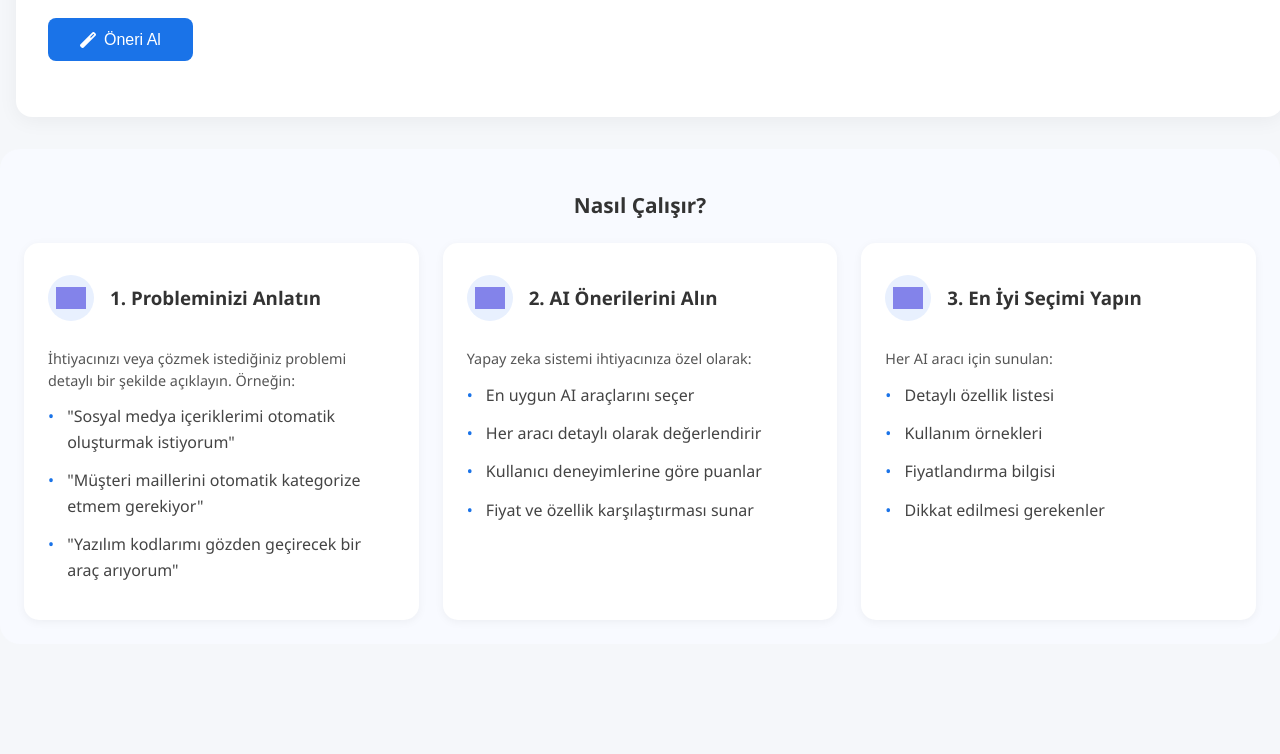
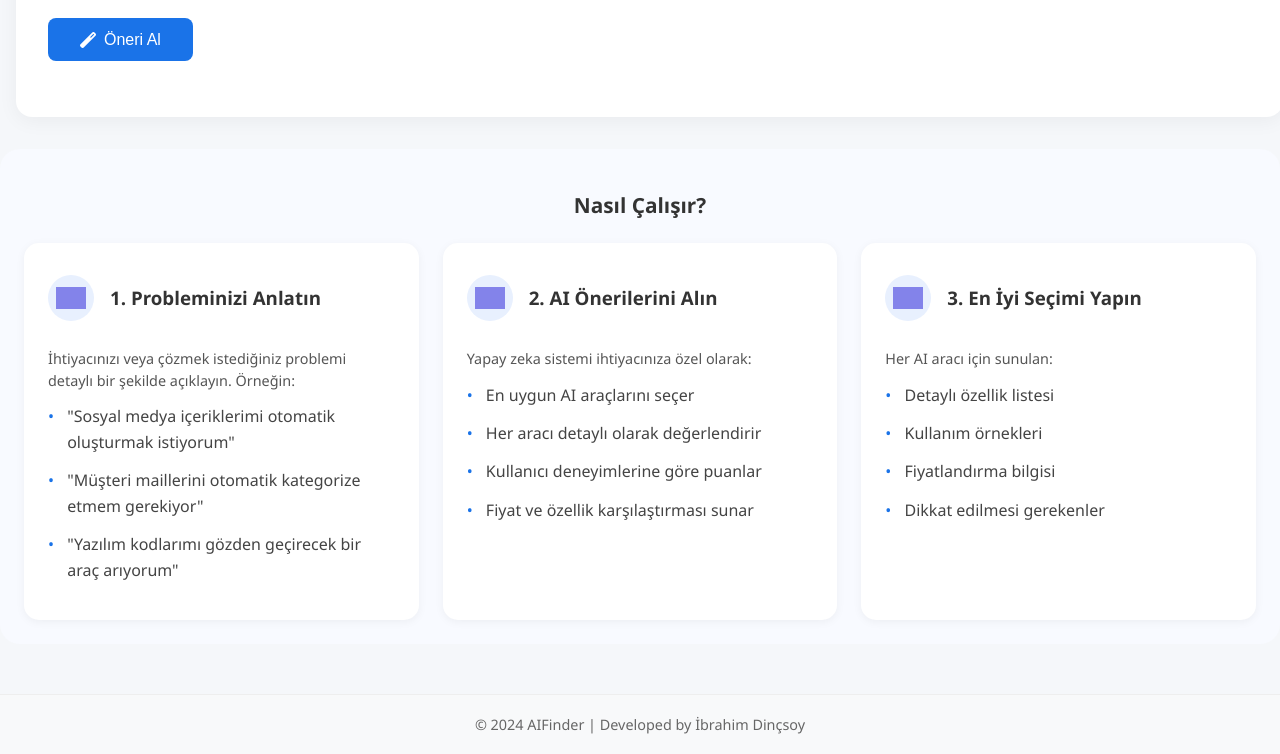
Before and after one commit to Hizarfen9274/aifinder, a website: page public/index.html in a window 1280 px wide. Shown: the part 418-1172 px from the top of the page. Before the commit the page ends 1086 px from the top, so only its background shows below. Drawn offline with Linux system fonts and the light colour scheme; grey boxes are pictures that could not be loaded.

```diff
--- a/public/index.html
+++ b/public/index.html
@@ -509,5 +509,42 @@
         // Shift + Enter durumunda normal davranış devam eder (alt satıra geçer)
     });
     </script>
+
+    <!-- Footer'ı body kapanış tag'inden önce ekleyelim -->
+    <footer class="footer">
+        <div class="footer-content">
+            <p>© 2024 AIFinder | Developed by İbrahim Dinçsoy</p>
+        </div>
+    </footer>
+
+    <style>
+    /* Footer stilleri */
+    .footer {
+        background: #f8f9fa;
+        padding: 20px 0;
+        margin-top: 50px;
+        text-align: center;
+        border-top: 1px solid #eee;
+    }
+
+    .footer-content {
+        max-width: 1200px;
+        margin: 0 auto;
+        padding: 0 20px;
+    }
+
+    .footer p {
+        color: #666;
+        font-size: 0.9rem;
+        margin: 0;
+    }
+
+    @media (max-width: 768px) {
+        .footer {
+            padding: 15px 0;
+            margin-top: 30px;
+        }
+    }
+    </style>
 </body>
 </html>
```
